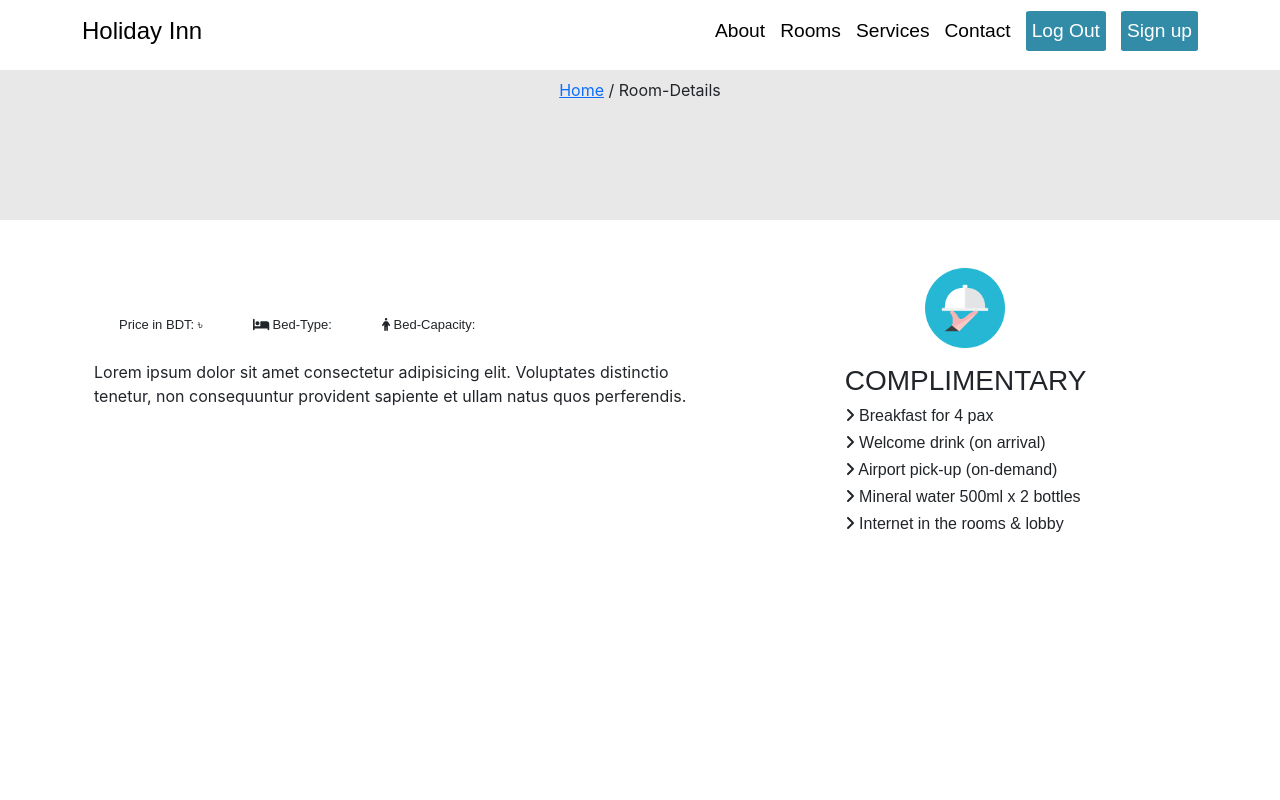
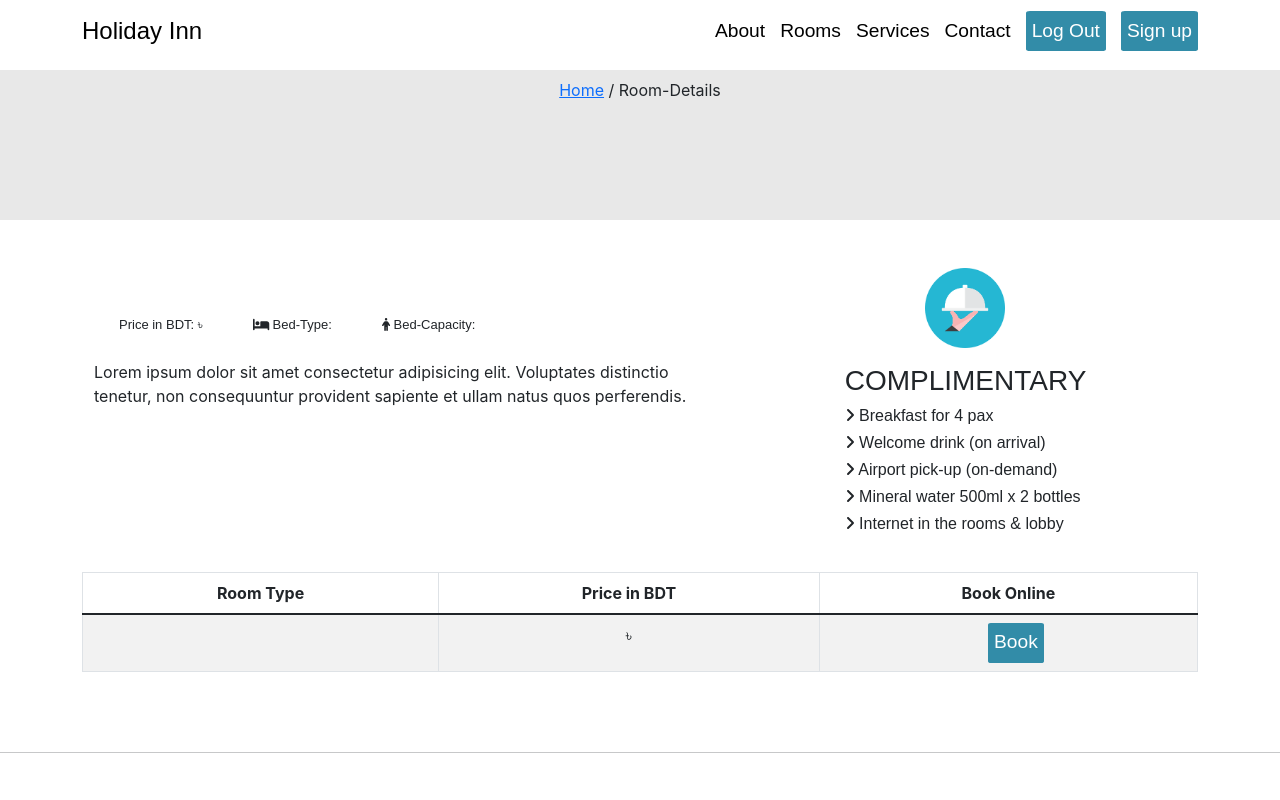
Before and after one commit to RahmanRakib9/Holiday-Inn-Client, a React (Create React App) app: page /book/1 in a window 1280 px wide. Shown: the top 800 px of the page. Built offline with nearby package versions, Linux system fonts and the light colour scheme; no server answers; sample sign-in values are in the browser's storage; the HTML template or start-up script is replaced by a standard one.

Commit message:
booking table added

```diff
--- a/src/Pages/Booking/Booking/Booking.js
+++ b/src/Pages/Booking/Booking/Booking.js
@@ -1,10 +1,12 @@
 import React, { useEffect, useState } from 'react';
-import { Col, Container, Row } from 'react-bootstrap';
+import { Col, Container, Row, } from 'react-bootstrap';
 import { Link, useParams } from 'react-router-dom';
 import './Booking.css'
 import Complimentary from './Complimentary';
 import { FontAwesomeIcon } from '@fortawesome/react-fontawesome'
 import { faBed, faPerson } from '@fortawesome/free-solid-svg-icons'
+import BookingTable from './BookingTable';
+import Footer from '../../Shared/Footer/Footer';
 
 const Booking = () => {
      const { id } = useParams();
@@ -40,7 +42,7 @@ const Booking = () => {
                                    <span className='room-element'><FontAwesomeIcon icon={faBed} /> Bed-Type: {booking.bedType}</span>
                                    <span className='room-element'><FontAwesomeIcon icon={faPerson} /> Bed-Capacity: {booking.bedCapacity}</span>
                               </div>
-                              <div style={{fontSize:'medium', fontFamily: "font-family:Arial, Helvetica, sans-serif" }}>
+                              <div style={{ fontSize: 'medium', fontFamily: "font-family:Arial, Helvetica, sans-serif" }}>
                                    <p>{booking.description} Lorem ipsum dolor sit amet consectetur adipisicing elit. Voluptates distinctio tenetur, non consequuntur provident sapiente et ullam natus quos perferendis. </p>
                               </div>
                          </Col>
@@ -50,6 +52,15 @@ const Booking = () => {
                     </Row>
 
                </Container>
+               <section style={{ marginTop: "30px" }}>
+                    <Container>
+                         <BookingTable booking={booking}></BookingTable>
+                    </Container>
+               </section>
+               <section style={{ marginTop: "80px" }}>
+                    <hr />
+                    <Footer></Footer>
+               </section>
           </section>
      );
 };
--- /dev/null
+++ b/src/Pages/Booking/Booking/BookingTable.js
@@ -0,0 +1,29 @@
+import React from 'react';
+import { Table } from 'react-bootstrap';
+import '../../Shared/Header/Header.css'
+
+const BookingTable = ({ booking }) => {
+     const { bedType, price } = booking;
+     return (
+          <section style={{ textAlign: 'center' }}>
+               <Table striped bordered hover>
+                    <thead>
+                         <tr>
+                              <th>Room Type</th>
+                              <th>Price in BDT</th>
+                              <th>Book Online</th>
+                         </tr>
+                    </thead>
+                    <tbody>
+                         <tr>
+                              <td>{bedType}</td>
+                              <td>{price}৳</td>
+                              <td><button className='authentication-btn'>Book</button></td>
+                         </tr>
+                    </tbody>
+               </Table>
+          </section>
+     );
+};
+
+export default BookingTable;
```
